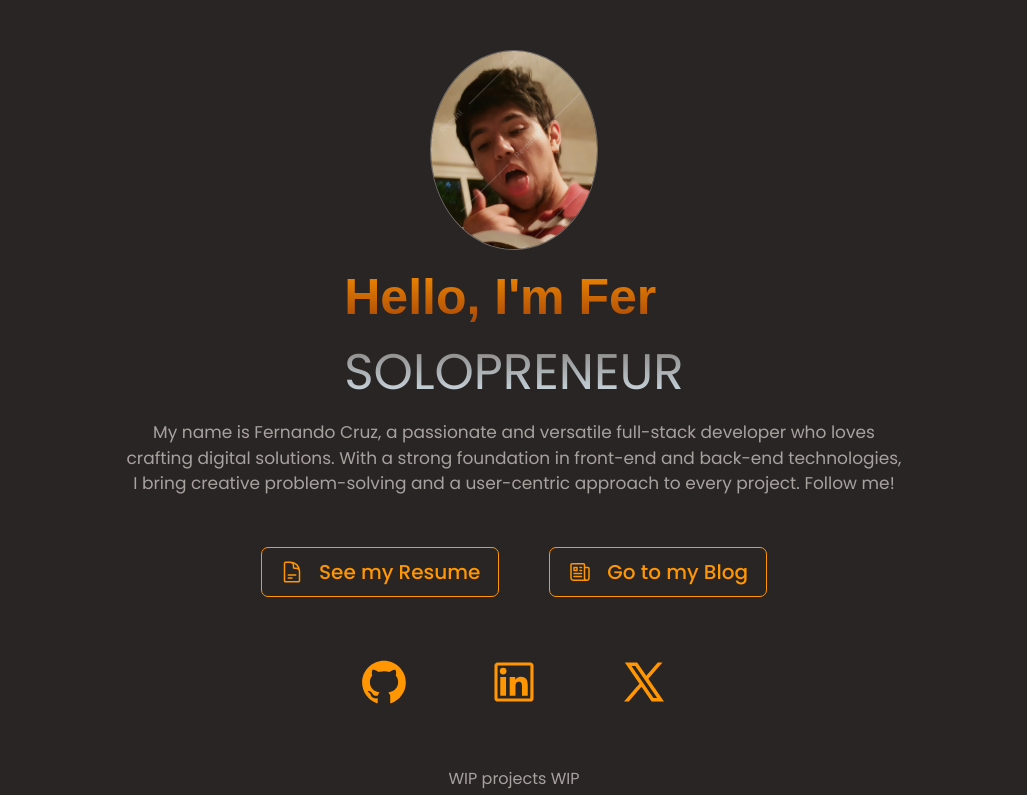
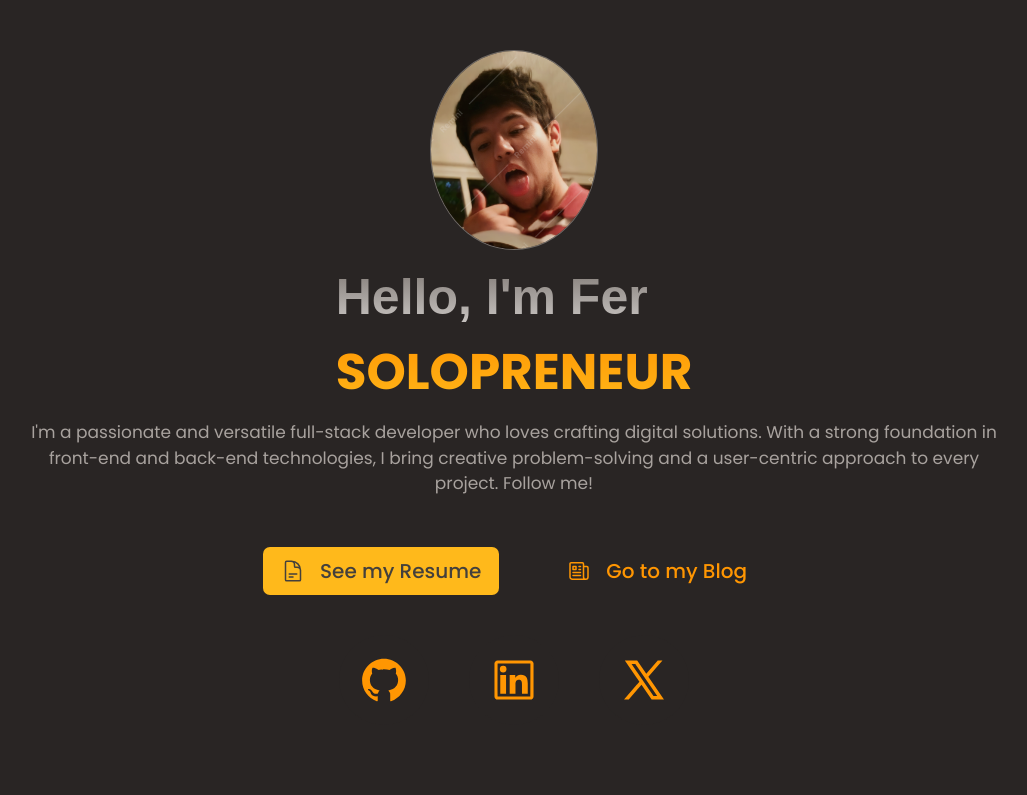
Before and after one commit to fkurusu7/bloggy-ui, a React (Vite) app: page /me in a window 1280 px wide. Shown: the top 795 px of the page, without its empty margins (126-1153 px from the left). Built offline with nearby package versions, Linux system fonts and the light colour scheme; a web font is replaced by a local one.

Commit message:
re structure/style me page

```diff
--- a/src/App.tsx
+++ b/src/App.tsx
@@ -5,7 +5,7 @@ import BlogAdminLayout from './features/blog_admin/BlogAdminLayout';
 import Tmp from './features/blog_admin/Tmp';
 import { Toaster } from 'react-hot-toast';
 import { LightOnDarkProvider } from './context/LightOnDarkMode';
-import Me from './features/me/Me';
+import MeLayout from './features/me/MeLayout';
 import Resume from './features/resume/Resume';
 import UserAuth from './features/auth/UserAuth';
 import PrivateRoute from './features/auth/PrivateRoute';
@@ -18,14 +18,14 @@ function App() {
     <LightOnDarkProvider>
       <BrowserRouter>
         <Routes>
-          {/* <Route element={<Me />}>
+          {/* <Route element={<MeLayout />}>
             <Route index element={<Navigate replace to={'me'} />} />
-            <Route path="/" element={<Me />} />
+            <Route path="/" element={<MeLayout />} />
           </Route>
           <Route path="/resume" element={<Resume />} /> */}
           <Route index element={<Navigate replace to={'/me'} />} />
-          <Route path="/" element={<Me />} />
-          <Route path="/me" element={<Me />} />
+          <Route path="/" element={<MeLayout />} />
+          <Route path="/me" element={<MeLayout />} />
           <Route path="/resume" element={<Resume />} />
           {/* AUTH */}
           <Route path="/signin" element={<UserAuth type="signin" />} />
--- a/src/features/me/MeCTA.tsx
+++ b/src/features/me/MeCTA.tsx
@@ -6,7 +6,7 @@ function MeCTA() {
   return (
     <>
       <section className="me-social__cta">
-        <Link to={'/resume'} className="me-social__cta-link">
+        <Link to={'/resume'} className="me-social__cta-link resume--btn">
           <HiOutlineDocumentText /> <span>See my Resume</span>
         </Link>
         <Link to={'/blog'} className="me-social__cta-link">
--- a/src/features/me/MeHeader.tsx
+++ b/src/features/me/MeHeader.tsx
@@ -7,9 +7,9 @@ function MeHeader() {
         <p>Solopreneur</p>
       </div>
       <div className="me-header__intro">
-        My name is Fernando Cruz, a passionate and versatile full-stack developer who loves crafting
-        digital solutions. With a strong foundation in front-end and back-end technologies, I bring
-        creative problem-solving and a user-centric approach to every project. Follow me!
+        I'm a passionate and versatile full-stack developer who loves crafting digital solutions.
+        With a strong foundation in front-end and back-end technologies, I bring creative
+        problem-solving and a user-centric approach to every project. Follow me!
       </div>
     </header>
   );
--- a/src/features/me/Me.tsx
+++ b/src/features/me/MeLayout.tsx
@@ -2,7 +2,7 @@ import MeHeader from './MeHeader';
 import MeMain from './MeMain';
 import Footer from '../blog/Footer';
 
-function Me() {
+function MeLayout() {
   return (
     <div className="container-me">
       <MeHeader />
@@ -12,4 +12,4 @@ function Me() {
   );
 }
 
-export default Me;
+export default MeLayout;
--- a/src/features/me/MeMain.tsx
+++ b/src/features/me/MeMain.tsx
@@ -6,7 +6,7 @@ function MeMain() {
     <div className="me-social">
       {/* Buttons to Blog and Resume */}
       <MeCTA />
-      <section className="me-projects">WIP projects WIP</section>
+      {/* TODO: <section className="me-projects">WIP projects WIP</section> */}
       <MeBackground />
     </div>
   );
--- a/src/styles/components/_button.scss
+++ b/src/styles/components/_button.scss
@@ -84,7 +84,7 @@
       display: inline-block;
     }
     // override:
-    padding: 0;
+    // padding: 0;
 
     & svg {
       height: 2.3rem;
--- a/src/styles/me/_me-layout.scss
+++ b/src/styles/me/_me-layout.scss
@@ -4,17 +4,16 @@
   justify-content: space-between;
   align-items: center;
   column-gap: 4rem;
+
   background-color: var(--color-grey-100);
   color: var(--color-grey-500);
   min-height: 100vh;
-  padding: 0 25rem;
-  width: 100%;
+  padding: 5rem 15rem;
 }
 
 .me {
   &-header {
-    // height: 50vh;
-    margin: 5rem 0;
+    margin-bottom: 5rem;
     width: 100%;
 
     display: flex;
@@ -32,19 +31,21 @@
 
     &__title {
       & h1 {
-        background: linear-gradient(var(--color-brand-500), var(--color-brand-200));
+        background: linear-gradient(var(--color-grey-400), var(--color-grey-600));
         background-clip: text;
         -webkit-text-fill-color: transparent;
+        // color: var(--color-grey-500);
         font-family: 'Sono', sans-serif;
         font-size: 5rem;
         font-weight: 600;
       }
 
       & p {
-        background: linear-gradient(var(--color-grey-400), var(--color-blue-700));
+        background: linear-gradient(var(--color-brand-500), var(--color-brand-600));
         background-clip: text;
         -webkit-text-fill-color: transparent;
         font-size: 5rem;
+        font-weight: bold;
         text-align: center;
         text-transform: uppercase;
       }
@@ -77,15 +78,13 @@
       &-link {
         &:link,
         &:visited {
-          background-color: var(--color-grey-100);
-          border: 1px solid var(--color-brand-500);
-          border-radius: var(--border-radius-md);
+          border: none;
           color: var(--color-brand-500);
           font-size: 2rem;
           font-family: 'Poppins';
           font-weight: 500;
           padding: 0.9rem 1.8rem;
-          transition: all 0.1s ease-out;
+          transition: all 0.3s ease-out;
 
           display: flex;
           align-items: center;
@@ -95,15 +94,13 @@
         &:hover,
         &:active,
         &:active:link,
-        &:active:visited {
-          background-color: var(--color-brand-500);
-          color: var(--color-grey-100);
-        }
-
         &:focus,
         &:focus:link,
-        &:focus:visited {
-          transform: scale(0.9);
+        &:focus:visited,
+        &:active:visited {
+          text-decoration: underline;
+
+          transform: scale(0.99);
         }
 
         & svg {
@@ -113,11 +110,34 @@
           transition: all 0.1s ease-out;
         }
 
-        &:hover svg,
-        &:active svg,
-        &:active:link svg,
-        &:active:visited svg {
-          color: var(--color-grey-100);
+        &.resume--btn {
+          &:link,
+          &:visited {
+            background-color: var(--color-brand-600);
+            border: none;
+            border-radius: var(--border-radius-md);
+            color: var(--color-grey-200);
+            // outline: 2px solid var(--color-brand-600);
+            outline: none;
+            transition: all 0.3s ease-out;
+
+            & svg {
+              color: var(--color-grey-200);
+            }
+          }
+
+          &:hover,
+          &:active,
+          &:active:visited,
+          &:active:link {
+            background-color: var(--color-brand-500);
+            color: var(--color-grey-50);
+            text-decoration: none;
+
+            & svg {
+              color: var(--color-grey-50);
+            }
+          }
         }
       }
     }
```
